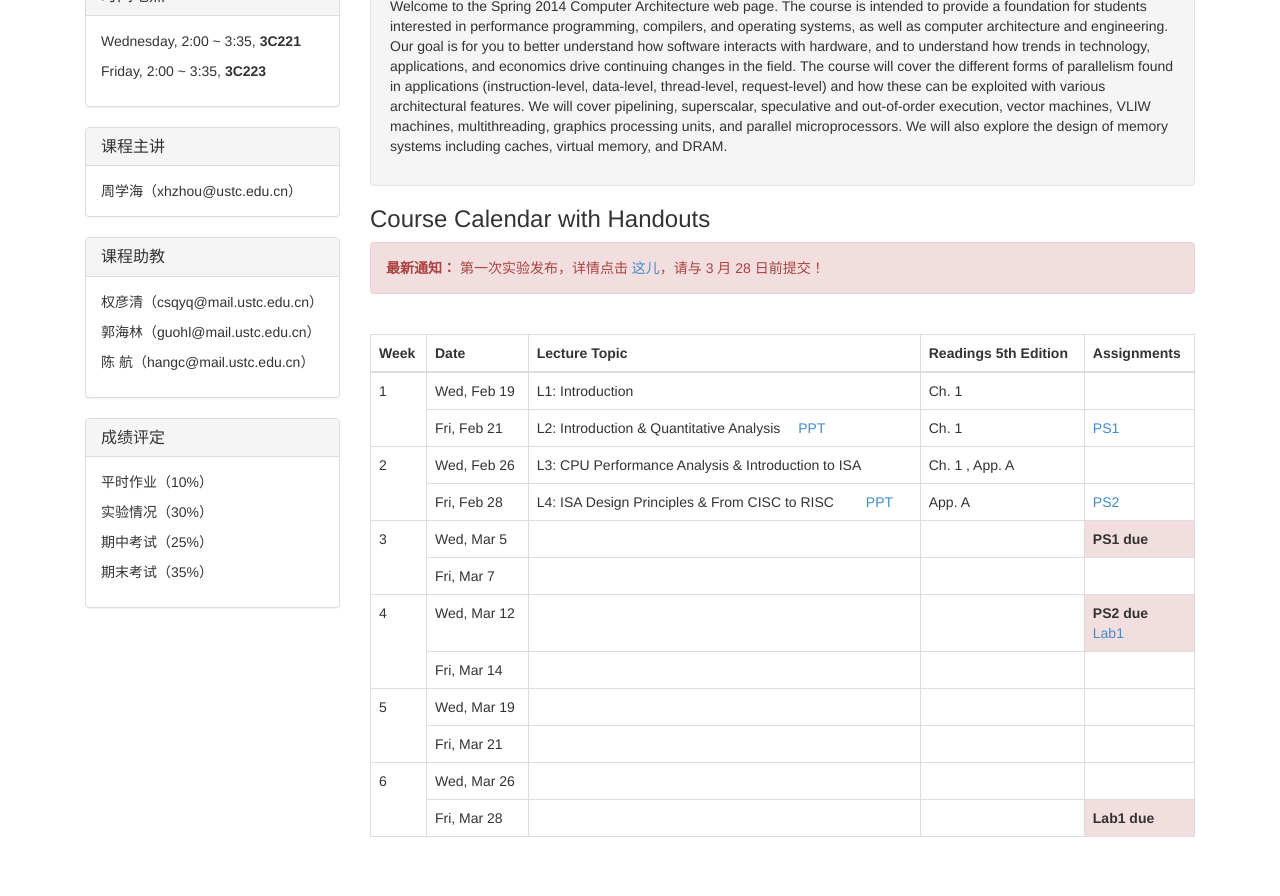
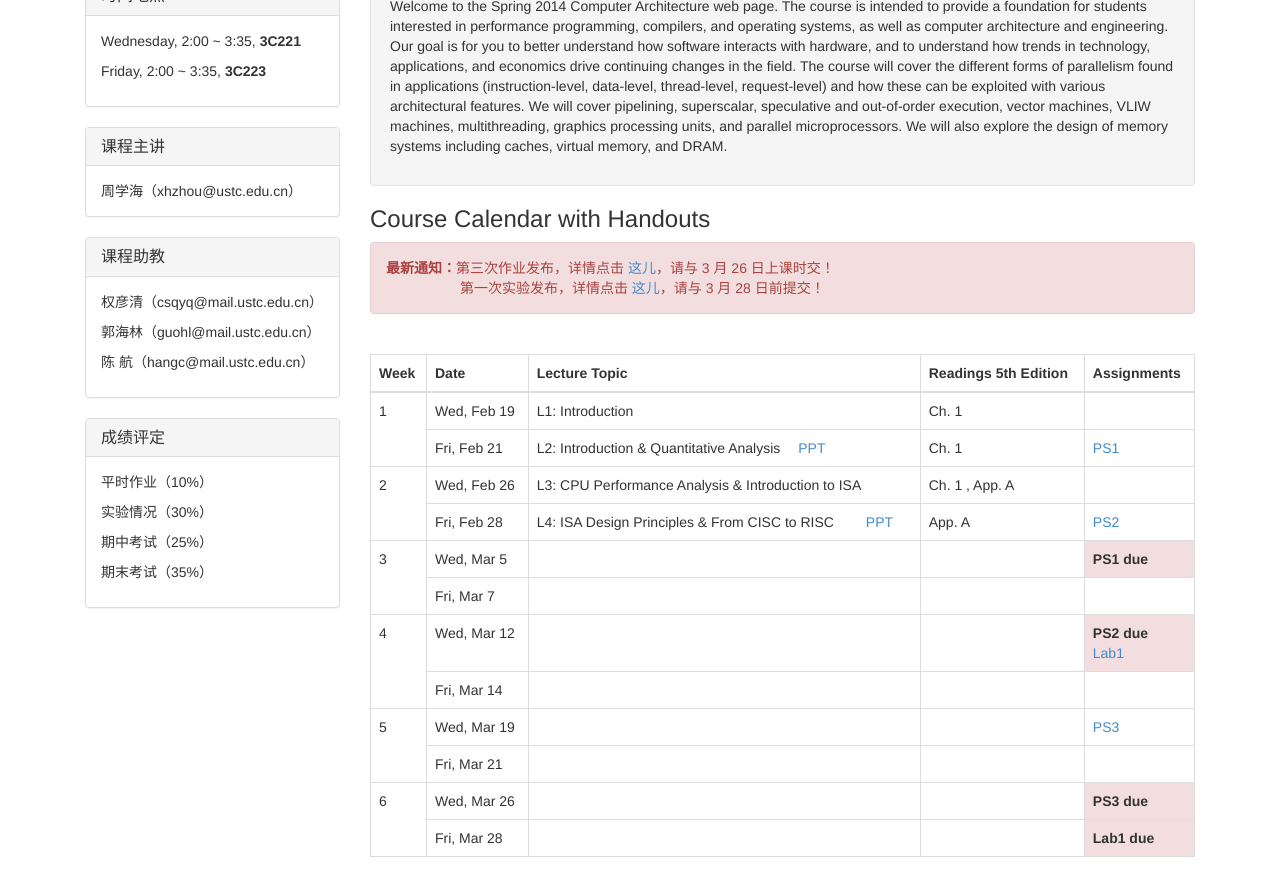
Before and after one commit to hazirguo/ca2014, a Jekyll site: the page index.html, which Jekyll copies as it is, in a window 1280 px wide and 900 px high, scrolled down 426 px. Shown: the top 896 px of the window. Built offline with Jekyll 4.4.1, drawn with Linux system fonts in a browser that asks for light colours.

Commit message:
modified index to add ps3

```diff
--- a/index.html
+++ b/index.html
@@ -160,7 +160,8 @@
       <div class="alert alert-danger">
         <!-- <strong>最新通知：</strong> 第一次作业发布，详情点击 <a href="coursework/index.html#ps1">这儿</a>，请与 3 月 5 日上课时交！ -->
         <!-- <strong>最新通知：</strong> 第二次作业发布，详情点击 <a href="coursework/index.html#ps2">这儿</a>，请与 3 月 12 日上课时交！ -->
-        <strong>最新通知：</strong> 第一次实验发布，详情点击 <a href="experiments/index.html#lab1">这儿</a>，请与 3 月 28 日前提交！
+        <strong>最新通知：</strong>第三次作业发布，详情点击 <a href="coursework/index.html#ps3">这儿</a>，请与 3 月 26 日上课时交！ </br>
+        　　　　　 第一次实验发布，详情点击 <a href="experiments/index.html#lab1">这儿</a>，请与 3 月 28 日前提交！
       </div>
 
       <div>
@@ -307,7 +308,9 @@
               <td>
 
               </td>
-              <td> </td>
+              <td>
+                <a href="coursework/index.html#ps3">PS3</a>
+              </td>
             </tr>
             <tr>
               <td >
@@ -334,7 +337,9 @@
               <td>
 
               </td>
-              <td ></td>
+              <td class="danger">
+                <strong> PS3 due</strong>
+              </td>
             </tr>
             <tr>
               <td >
```
